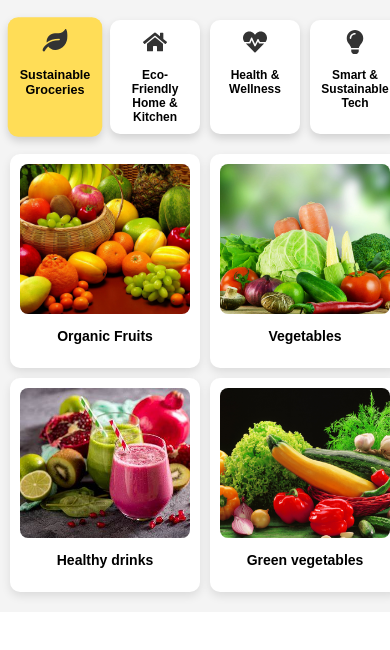
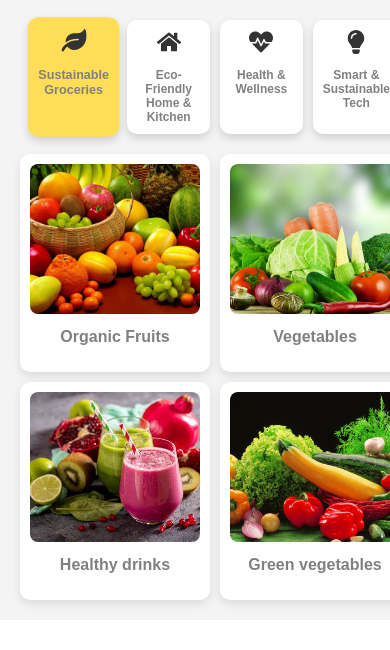
Before and after one commit to wallacetrixie/ConsiousCart, a React (Vite) app: page /Categories in a window 390 px wide. Shown: the top 650 px of the page. Built offline with nearby package versions, Linux system fonts and the light colour scheme.

Commit message:
more responsive design

```diff
--- a/src/styles/categories.css
+++ b/src/styles/categories.css
@@ -44,6 +44,7 @@
 .category-name {
   font-size: 16px;
   font-weight: bold;
+  color:#818080;
 }
 
 /* Product Banner */
@@ -80,9 +81,10 @@
 }
 
 .product-name {
-  font-size: 14px;
+  font-size: 16px;
   font-weight: bold;
   margin-top: 10px;
+  color:#818080;
 }
 
 /* Responsive Design */
@@ -102,10 +104,15 @@
 }
 
 @media (max-width: 768px) {
+  .categories-container {
+    padding: 20px 20px; /* Add padding to the container */
+  }
+
   .category-list {
     flex-wrap: nowrap;
     justify-content: space-between;
     gap: 10px;
+    margin: 0 10px; /* Add margin to the list */
   }
 
   .category-item {
```
